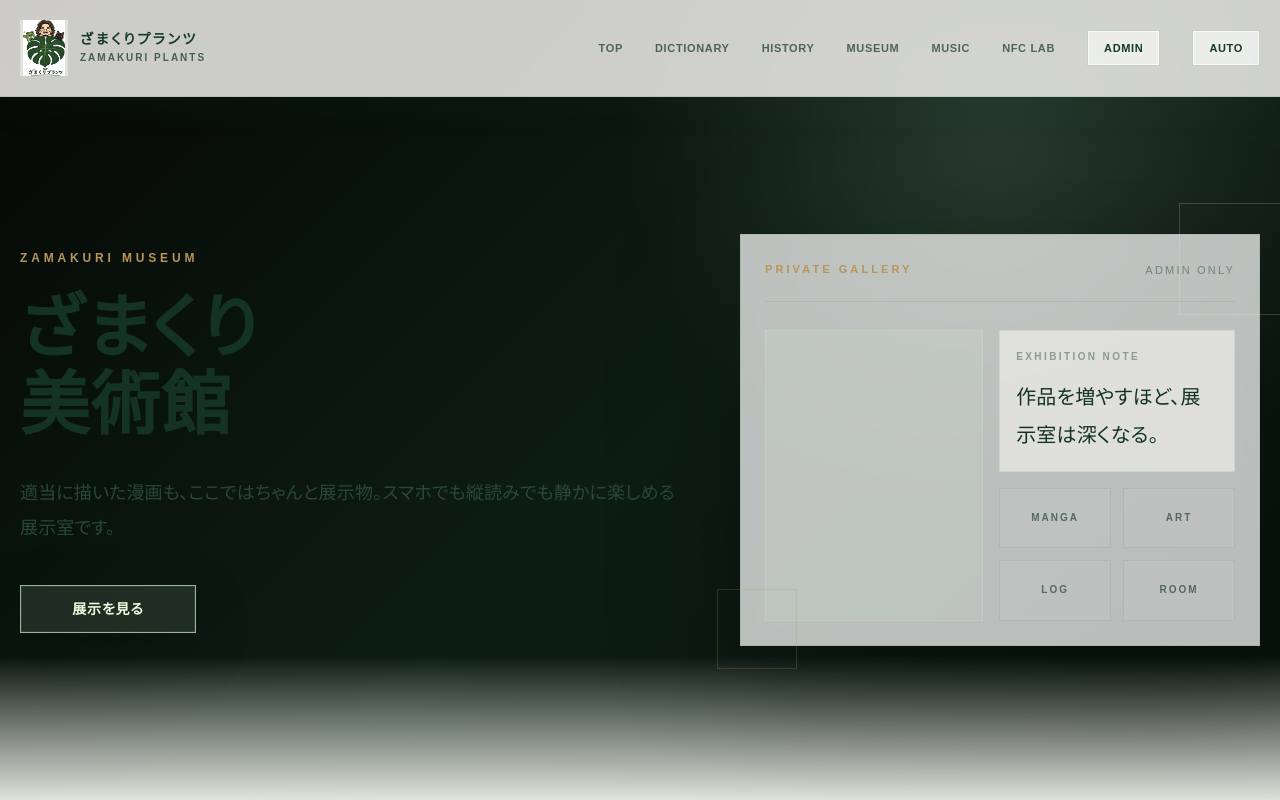
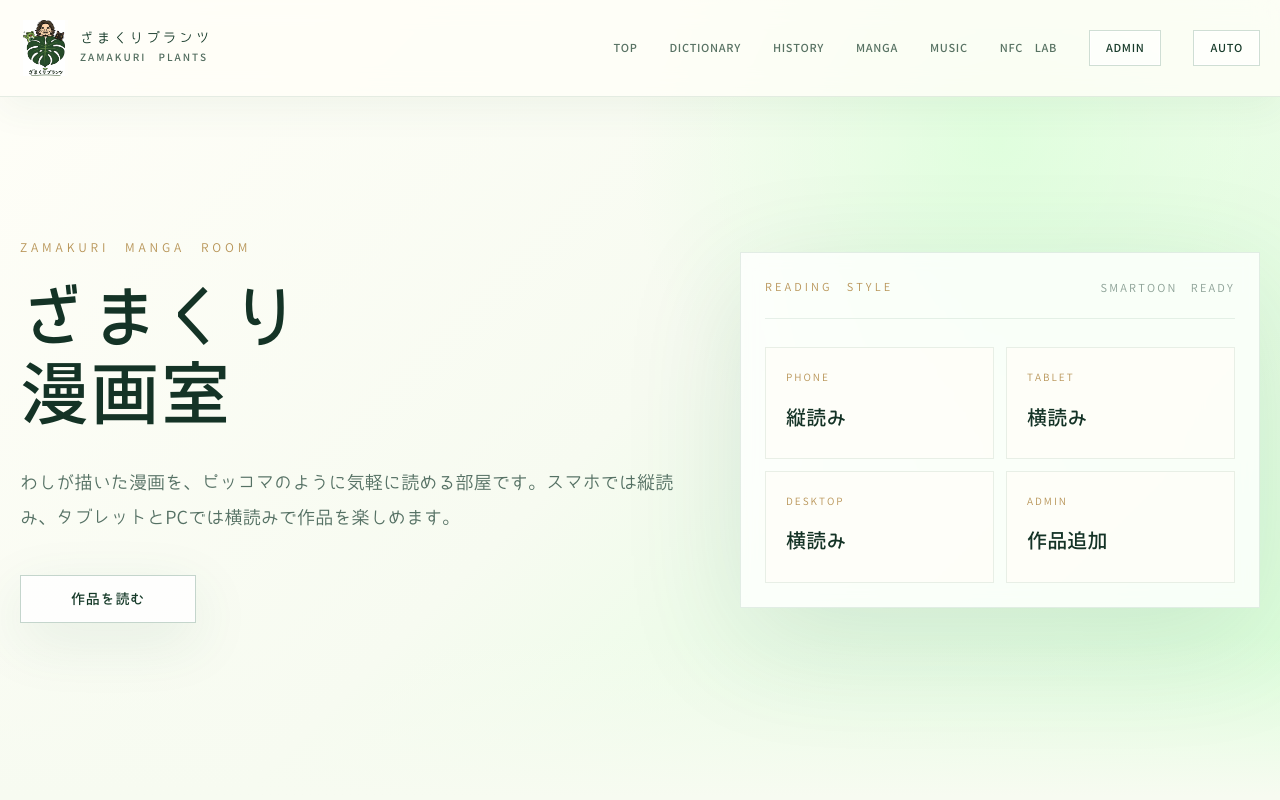
Before and after one commit to kumag36/aroid-nfc, a Next.js app: page /museum in a window 1280 px wide. Shown: the top 800 px of the page. Built offline with nearby package versions, Linux system fonts and the light colour scheme; no server answers.

Commit message:
Embed Boku2 font and improve media views

```diff
--- a/app/components/BrandHeader.tsx
+++ b/app/components/BrandHeader.tsx
@@ -6,7 +6,7 @@ const navItems = [
   { href: '/', label: 'TOP' },
   { href: '/dictionary', label: 'DICTIONARY' },
   { href: '/history', label: 'HISTORY' },
-  { href: '/museum', label: 'MUSEUM' },
+  { href: '/museum', label: 'MANGA' },
   { href: '/music', label: 'MUSIC' },
   { href: '/nfc/verify', label: 'NFC LAB' },
 ]
--- a/app/globals.css
+++ b/app/globals.css
@@ -1,10 +1,32 @@
 @import "tailwindcss";
+
+@font-face {
+  font-family: "Boku2";
+  src:
+    local("ぼくたちのゴシック2"),
+    local("Bokutachi no Gothic 2"),
+    url("/fonts/Boku2-Regular.woff") format("woff");
+  font-weight: 400 600;
+  font-style: normal;
+  font-display: swap;
+}
+
+@font-face {
+  font-family: "Boku2";
+  src:
+    local("ぼくたちのゴシック2 Bold"),
+    local("Bokutachi no Gothic 2 Bold"),
+    url("/fonts/Boku2-Bold.woff") format("woff");
+  font-weight: 700 900;
+  font-style: normal;
+  font-display: swap;
+}
 
 :root {
   --background: #ffffff;
   --foreground: #171717;
-  --font-zamakuri: "ぼくたちのゴシック2", "Bokutachi no Gothic 2", "Hiragino Maru Gothic ProN", "Yu Gothic", "YuGothic", "Meiryo", "Noto Sans JP", sans-serif;
-  --font-zamakuri-cute: "ぼくたちのゴシック2", "Bokutachi no Gothic 2", "Hiragino Maru Gothic ProN", "Yu Gothic", "YuGothic", "Meiryo", sans-serif;
+  --font-zamakuri: "Boku2", "ぼくたちのゴシック2", "Bokutachi no Gothic 2", "Hiragino Maru Gothic ProN", "Yu Gothic", "YuGothic", "Meiryo", "Noto Sans JP", sans-serif;
+  --font-zamakuri-cute: "Boku2", "ぼくたちのゴシック2", "Bokutachi no Gothic 2", "Hiragino Maru Gothic ProN", "Yu Gothic", "YuGothic", "Meiryo", sans-serif;
   --font-zamakuri-accent: "Yu Mincho", "YuMincho", "Hiragino Mincho ProN", "Noto Serif JP", serif;
 }
 
@@ -53,6 +75,57 @@ html.dark header button {
 html.dark header a:hover,
 html.dark header button:hover {
   color: #d9ffd8;
+}
+
+html.dark main {
+  background-color: #07110c;
+  color: #f7fbf1;
+}
+
+html.dark main :is(section, article, aside, form, figure, div)[class*="bg-white"],
+html.dark main :is(section, article, aside, form, figure, div)[class*="bg-[#fff"],
+html.dark main :is(section, article, aside, form, figure, div)[class*="bg-[#f7"],
+html.dark main :is(section, article, aside, form, figure, div)[class*="bg-[#f8"],
+html.dark main :is(section, article, aside, form, figure, div)[class*="bg-[#eef"] {
+  background-color: rgba(16, 41, 30, 0.86);
+}
+
+html.dark main :is(h1, h2, h3, h4, p, span, dd, dt, li, label, input, textarea, select) {
+  color: inherit;
+}
+
+html.dark main :is(p, span, dd, dt, li, label)[class*="text-[#315244"],
+html.dark main :is(p, span, dd, dt, li, label)[class*="text-[#143326"],
+html.dark main :is(p, span, dd, dt, li, label)[class*="text-[#10291e"],
+html.dark main :is(h1, h2, h3)[class*="text-[#143326"],
+html.dark main :is(h1, h2, h3)[class*="text-[#10291e"] {
+  color: rgba(247, 251, 241, 0.9);
+}
+
+html.dark main :is(a, button)[class*="text-[#143326"],
+html.dark main :is(a, button)[class*="text-[#173b2a"],
+html.dark main :is(a, button)[class*="text-[#191a15"] {
+  color: #f7fbf1;
+}
+
+html.dark main :is(input, textarea, select) {
+  border-color: rgba(217, 255, 216, 0.2);
+  background-color: rgba(7, 17, 12, 0.72);
+  color: #f7fbf1;
+}
+
+html.dark main ::placeholder {
+  color: rgba(217, 255, 216, 0.48);
+}
+
+html.dark main :is(article, aside, form, figure, input, textarea, select, button, a)[class*="border-[#2c6a4b"] {
+  border-color: rgba(217, 255, 216, 0.18);
+}
+
+html.dark main :is(a, button)[class*="bg-[#143326"],
+html.dark main :is(a, button)[class*="bg-[#191a15"] {
+  background-color: #d9ffd8;
+  color: #07110c;
 }
 
 main {
--- a/app/museum/page.tsx
+++ b/app/museum/page.tsx
@@ -2,73 +2,66 @@ import BrandHeader from '@/app/components/BrandHeader'
 import MuseumGallery from './components/MuseumGallery'
 
 export const metadata = {
-  title: 'ざまくり美術館 | ZAMAKURI.JP',
+  title: 'ざまくり漫画室 | ZAMAKURI.JP',
   description:
-    'ざまくりプランツの漫画や作品を静かに展示するオンライン美術館。',
+    'ざまくりプランツの漫画作品を、スマホは縦読み、タブレットとPCは横読みで楽しめる漫画室。',
 }
 
 export default function MuseumPage() {
   return (
-    <main className="min-h-screen bg-[#f7fbf1] text-[#143326] [font-family:var(--font-zamakuri)]">
+    <main className="min-h-screen bg-[#f7fbf1] text-[#143326] [font-family:var(--font-zamakuri)] dark:bg-[#07110c] dark:text-[#f7fbf1]">
       <BrandHeader />
 
-      <section className="relative overflow-hidden bg-[radial-gradient(circle_at_78%_18%,rgba(217,255,216,0.13),transparent_31%),linear-gradient(135deg,#050806_0%,#0d1d14_52%,#07110c_100%)] px-5 pb-16 pt-32 md:pb-24 md:pt-40">
-        <div className="absolute inset-x-0 bottom-0 h-40 bg-gradient-to-t from-[#f7fbf1] to-transparent" />
-        <div className="relative z-10 mx-auto grid max-w-7xl gap-12 lg:min-h-[560px] lg:grid-cols-[minmax(0,0.88fr)_minmax(360px,0.72fr)] lg:items-center">
+      <section className="relative overflow-hidden bg-[radial-gradient(circle_at_78%_18%,rgba(217,255,216,0.75),transparent_31%),linear-gradient(135deg,#fffef8_0%,#f7fbf1_50%,#d9ffd8_100%)] px-5 pb-16 pt-32 dark:bg-[radial-gradient(circle_at_78%_18%,rgba(217,255,216,0.18),transparent_31%),linear-gradient(135deg,#07110c_0%,#10291e_56%,#07110c_100%)] md:pb-24 md:pt-40">
+        <div className="absolute inset-x-0 bottom-0 h-40 bg-gradient-to-t from-[#f7fbf1] to-transparent dark:from-[#07110c]" />
+        <div className="relative z-10 mx-auto grid max-w-7xl gap-12 lg:min-h-[540px] lg:grid-cols-[minmax(0,0.86fr)_minmax(360px,0.7fr)] lg:items-center">
           <div>
             <p className="mb-5 text-xs font-semibold tracking-[0.32em] text-[#b89558]">
-              ZAMAKURI MUSEUM
+              ZAMAKURI MANGA ROOM
             </p>
-            <h1 className="max-w-4xl text-[clamp(2.55rem,7vw,6.4rem)] font-medium leading-[1.08] tracking-normal">
+            <h1 className="max-w-4xl text-[clamp(2.55rem,7vw,6.4rem)] font-bold leading-[1.08] tracking-normal text-[#143326] dark:text-[#f7fbf1]">
               ざまくり
-              <span className="block">美術館</span>
+              <span className="block">漫画室</span>
             </h1>
-            <p className="mt-8 max-w-2xl text-[15px] leading-8 text-[#315244]/82 md:text-lg md:leading-9">
-              適当に描いた漫画も、ここではちゃんと展示物。スマホでも縦読みでも静かに楽しめる展示室です。
+            <p className="mt-8 max-w-2xl text-[15px] leading-8 text-[#315244]/82 dark:text-[#d9ffd8]/82 md:text-lg md:leading-9">
+              わしが描いた漫画を、ピッコマのように気軽に読める部屋です。スマホでは縦読み、タブレットとPCでは横読みで作品を楽しめます。
             </p>
             <div className="mt-10 flex flex-wrap gap-3">
               <a
                 href="#gallery"
-                className="inline-flex min-h-12 min-w-44 items-center justify-center border border-[#d9ffd8]/65 bg-[#d9ffd8]/10 px-7 text-sm font-semibold tracking-[0.18em] text-[#eaffdf] shadow-[inset_0_0_0_1px_rgba(217,255,216,0.08),0_18px_60px_rgba(0,0,0,0.18)] transition duration-300 hover:-translate-y-0.5 hover:bg-[#d9ffd8] hover:text-[#07110c]"
+                className="inline-flex min-h-12 min-w-44 items-center justify-center border border-[#2c6a4b]/28 bg-white/80 px-7 text-sm font-semibold tracking-[0.16em] text-[#173b2a] shadow-[0_18px_60px_rgba(44,106,75,0.10),inset_0_0_0_1px_rgba(255,255,255,0.72)] transition hover:-translate-y-0.5 hover:border-[#b89558]/55 dark:border-[#d9ffd8]/28 dark:bg-[#d9ffd8]/10 dark:text-[#f7fbf1]"
               >
-                展示を見る
+                作品を読む
               </a>
             </div>
           </div>
 
           <div className="hidden lg:block">
-            <div className="relative ml-auto max-w-[520px] border border-[#2c6a4b]/12 bg-white/72 p-6 shadow-[0_32px_120px_rgba(0,0,0,0.28)] backdrop-blur-sm">
-              <div className="mb-7 flex items-center justify-between gap-5 border-b border-[#2c6a4b]/10 pb-5">
+            <div className="relative ml-auto max-w-[520px] border border-[#2c6a4b]/12 bg-white/76 p-6 shadow-[0_32px_120px_rgba(44,106,75,0.14)] backdrop-blur-sm dark:border-[#d9ffd8]/14 dark:bg-[#10291e]/80">
+              <div className="mb-7 flex items-center justify-between gap-5 border-b border-[#2c6a4b]/10 pb-5 dark:border-[#d9ffd8]/12">
                 <p className="text-[11px] font-semibold tracking-[0.28em] text-[#b89558]">
-                  PRIVATE GALLERY
+                  READING STYLE
                 </p>
-                <span className="text-[11px] tracking-[0.2em] text-[#315244]/55">ADMIN ONLY</span>
+                <span className="text-[11px] tracking-[0.2em] text-[#315244]/55 dark:text-[#d9ffd8]/62">
+                  SMARTOON READY
+                </span>
               </div>
-              <div className="grid grid-cols-[0.74fr_1fr] gap-4">
-                <div className="aspect-[3/4] border border-[#d9ffd8]/16 bg-[#d9ffd8]/10" />
-                <div className="grid gap-4">
-                  <div className="border border-[#2c6a4b]/10 bg-[#fffef8]/52 p-4">
-                    <p className="mb-3 text-[10px] font-semibold tracking-[0.24em] text-[#315244]/48">
-                      EXHIBITION NOTE
-                    </p>
-                    <p className="text-xl font-medium leading-snug text-[#143326]">
-                      作品を増やすほど、展示室は深くなる。
-                    </p>
+              <div className="grid grid-cols-2 gap-3">
+                {[
+                  ['PHONE', '縦読み'],
+                  ['TABLET', '横読み'],
+                  ['DESKTOP', '横読み'],
+                  ['ADMIN', '作品追加'],
+                ].map(([label, text]) => (
+                  <div
+                    key={label}
+                    className="border border-[#2c6a4b]/10 bg-[#fffef8]/70 p-5 dark:border-[#d9ffd8]/12 dark:bg-[#07110c]/44"
+                  >
+                    <p className="text-[10px] font-semibold tracking-[0.2em] text-[#b89558]">{label}</p>
+                    <p className="mt-3 text-xl font-bold text-[#143326] dark:text-[#f7fbf1]">{text}</p>
                   </div>
-                  <div className="grid grid-cols-2 gap-3">
-                    {['MANGA', 'ART', 'LOG', 'ROOM'].map((label) => (
-                      <div
-                        key={label}
-                        className="border border-[#2c6a4b]/10 bg-[#fffaf0]/6 py-5 text-center text-[10px] font-semibold tracking-[0.2em] text-[#143326]/62"
-                      >
-                        {label}
-                      </div>
-                    ))}
-                  </div>
-                </div>
+                ))}
               </div>
-              <div className="pointer-events-none absolute -right-8 -top-8 h-28 w-28 border border-[#d9ffd8]/18" />
-              <div className="pointer-events-none absolute -bottom-6 -left-6 h-20 w-20 border border-[#b89558]/22" />
             </div>
           </div>
         </div>
```
Also changed, not shown: app/dictionary/page.tsx (+14 -2 lines), app/museum/components/MuseumGallery.tsx (+17 -10 lines), public/fonts/Boku2-Bold.woff (added), public/fonts/Boku2-Regular.woff (added).
